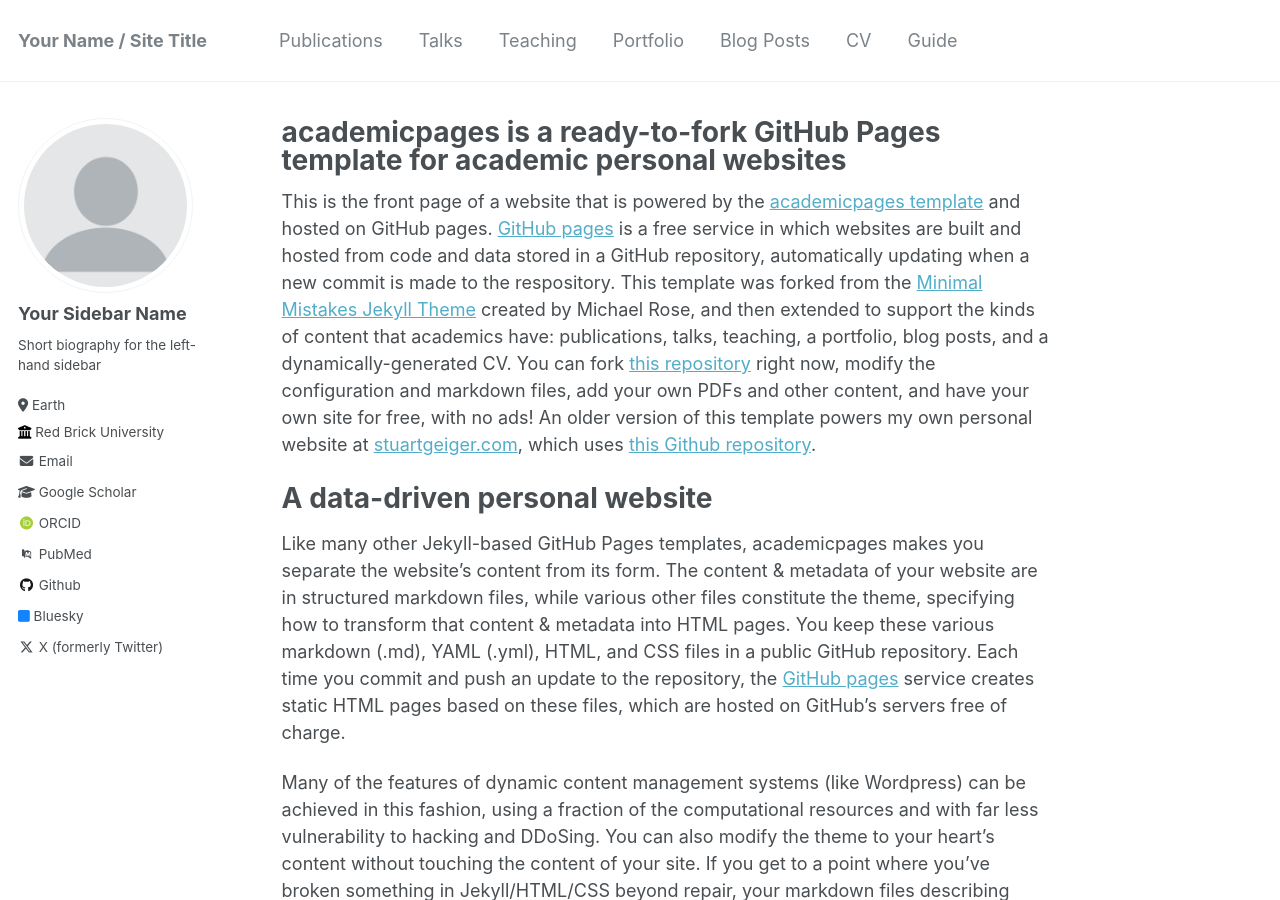
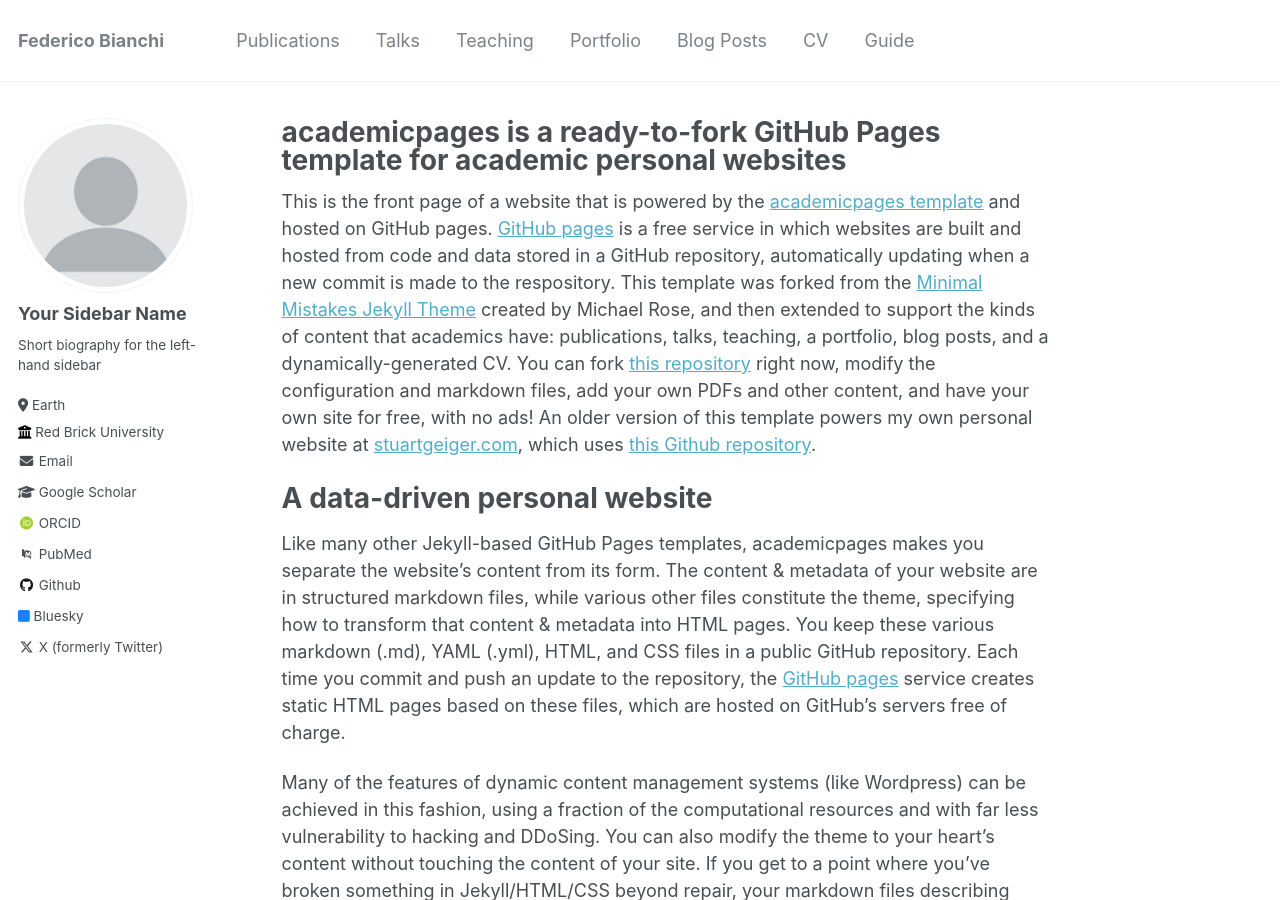
Before and after one commit to federicobianchi501/federicobianchi501.github.io, a Jekyll site: the page built from _pages/about.md, in a window 1280 px wide and 900 px high. Built offline with Jekyll 4.4.1, drawn with Linux system fonts in a browser that asks for light colours; some web fonts are replaced.

Commit message:
Update _config.yml

```diff
--- a/_config.yml
+++ b/_config.yml
@@ -8,8 +8,8 @@
 
 # Basic Site Settings
 locale                   : "en-US"
-title                    : "Your Name / Site Title"
-title_separator          : "-"
+title                    : "Federico Bianchi"
+title_separator          : "Doctor of Philosophy - Ph.D, Computer Science (Artificial Intelligence)"
 name                     : &name "Your Name"
 description              : &description "personal description"
 url                      : https://federicobianchi501.github.io # the base hostname & protocol for your site e.g. "https://mmistakes.github.io"
```
